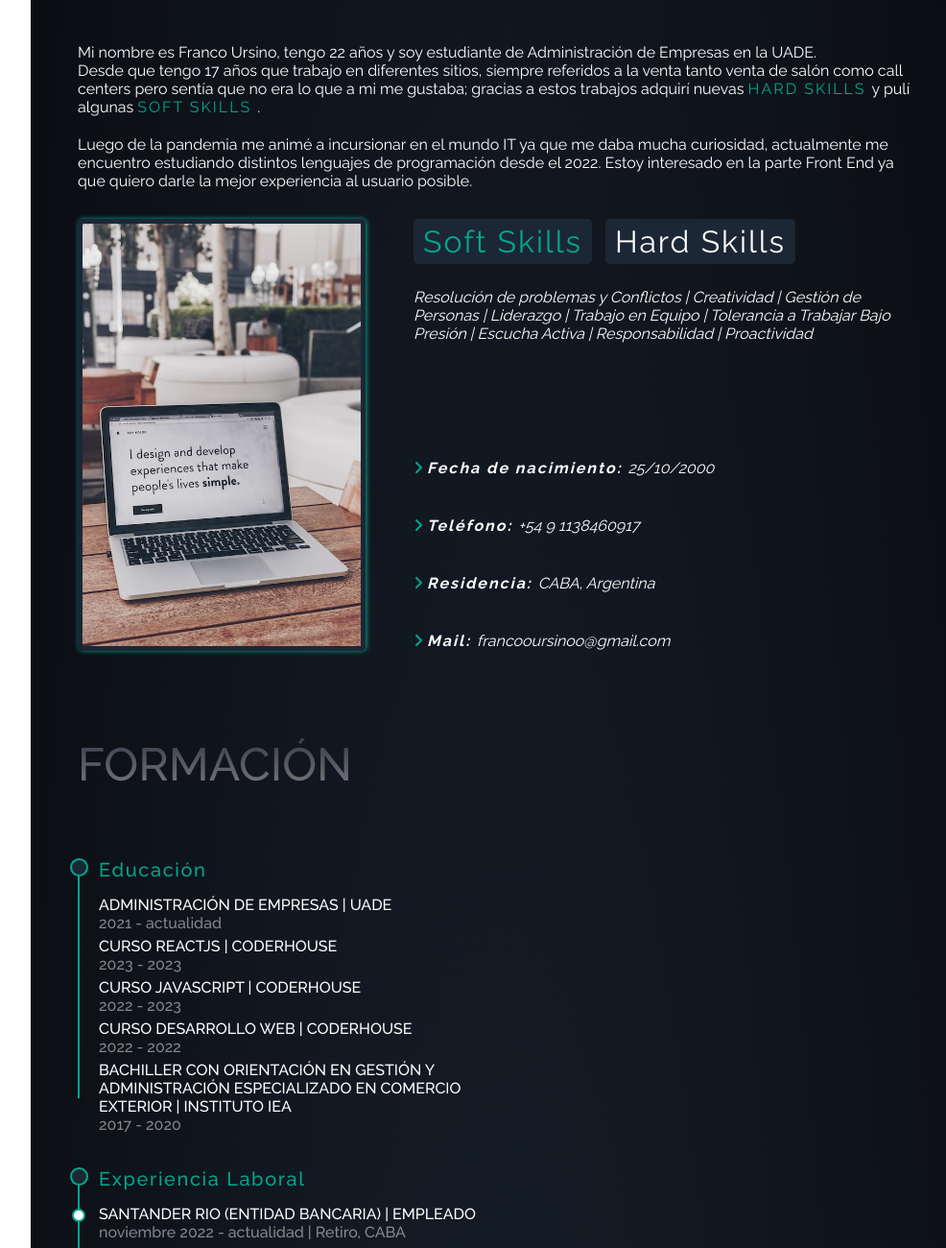
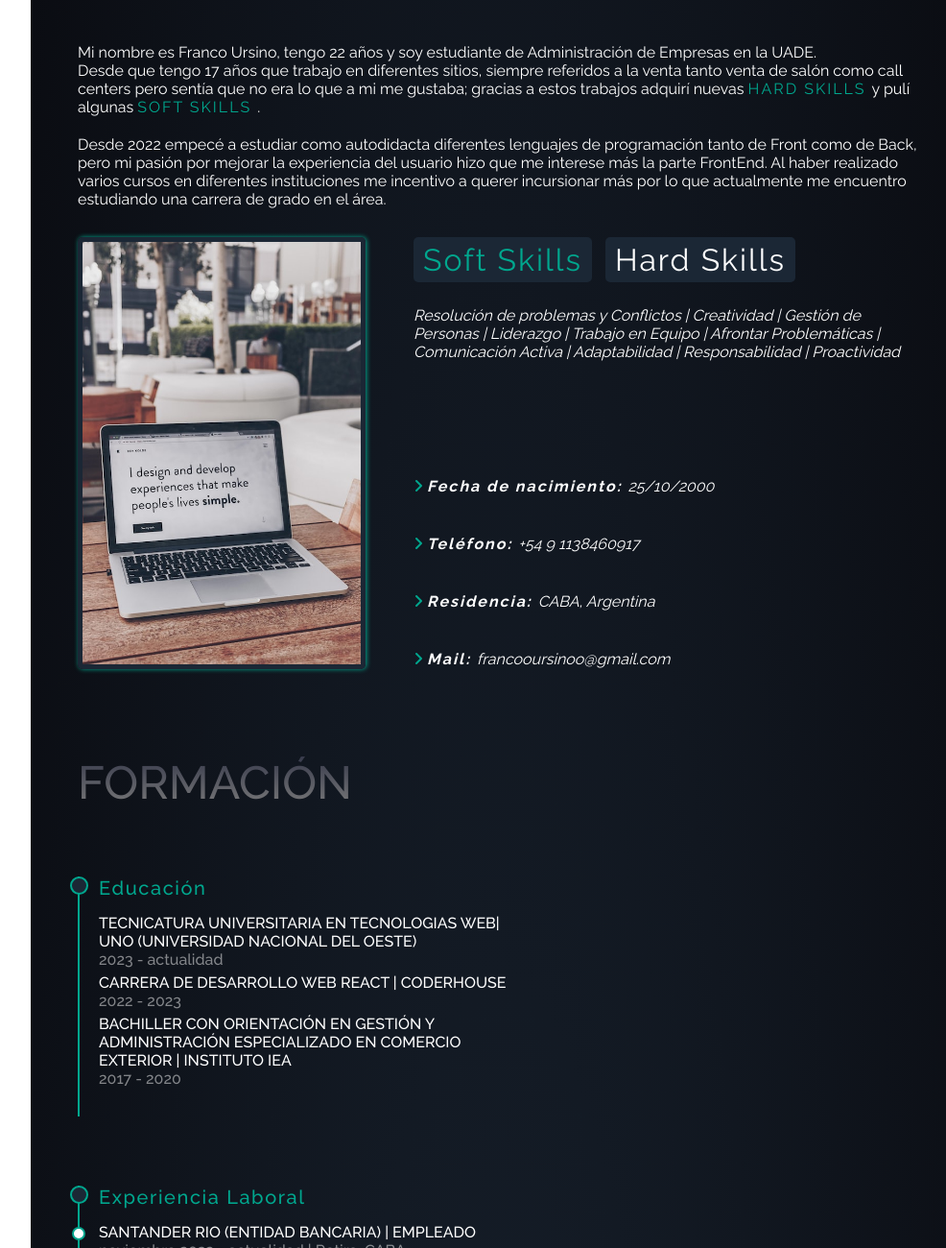
Before and after one commit to FrancoUrsino/Fran_PF, a website: page index.html in a window 1280 px wide. Shown: the part 881-2181 px from the top of the page at 96% size, without its empty margins (268-1254 px from the left). Drawn offline with nearby package versions, Linux system fonts and the light colour scheme.

Commit message:
Update info

```diff
--- a/index.html
+++ b/index.html
@@ -82,9 +82,7 @@
           de Empresas en la UADE.<br> Desde que tengo 17 años que trabajo en diferentes sitios, siempre referidos a la
           venta tanto venta de salón como call centers pero sentía que no era lo que a mi me gustaba; gracias a estos trabajos
           adquirí nuevas <span> hard skills </span> y pulí algunas <span> soft skills </span>.</p>
-        <p class="about__container--text">Luego de la pandemia me animé a incursionar en el mundo IT ya que me daba
-          mucha curiosidad, actualmente me encuentro estudiando distintos lenguajes de programación desde el 2022. Estoy
-          interesado en la parte Front End ya que quiero darle la mejor experiencia al usuario posible.
+        <p class="about__container--text">Desde 2022 empecé a estudiar como autodidacta diferentes lenguajes de programación tanto de Front como de Back, pero mi pasión por mejorar la experiencia del usuario hizo que me interese más la parte FrontEnd. Al haber realizado varios cursos en diferentes instituciones me incentivo a querer incursionar más por lo que actualmente me encuentro estudiando una carrera de grado en el área.
         </p>
         <div class="about__container--container">
           <img src="img/about.jpg" alt="Frase en computadora" class="about__container--container--img">
@@ -126,24 +124,14 @@
           <div class="formation__container--container--container left">
             <h3 class="formation__container--container--container--title">Educación</h3>
             <div class="formation__container--container--container--container">
-              <h4 class="formation__container--container--container--container--title">Administración de empresas | UADE
+              <h4 class="formation__container--container--container--container--title">Tecnicatura universitaria en tecnologias web| UNO (Universidad Nacional del Oeste)
               </h4>
-              <p class="formation__container--container--container--container--time">2021 - actualidad</p>
+              <p class="formation__container--container--container--container--time">2023 - actualidad</p>
             </div>
             <div class="formation__container--container--container--container">
-              <h4 class="formation__container--container--container--container--title">Curso ReactJs | Coderhouse
-              </h4>
-              <p class="formation__container--container--container--container--time">2023 - 2023</p>
-            </div>
-            <div class="formation__container--container--container--container">
-              <h4 class="formation__container--container--container--container--title">Curso JavaScript | Coderhouse
+              <h4 class="formation__container--container--container--container--title">Carrera de desarrollo web React | Coderhouse
               </h4>
               <p class="formation__container--container--container--container--time">2022 - 2023</p>
-            </div>
-            <div class="formation__container--container--container--container">
-              <h4 class="formation__container--container--container--container--title">Curso Desarrollo Web | Coderhouse
-              </h4>
-              <p class="formation__container--container--container--container--time">2022 - 2022</p>
             </div>
             <div class="formation__container--container--container--container">
               <h4 class="formation__container--container--container--container--title">Bachiller con orientación en
--- a/js/skills.js
+++ b/js/skills.js
@@ -9,7 +9,7 @@ const showContainer = () => {
   `
   <button class="about__container--container--container--container--container--btn active" id="softButton">soft Skills</button>
   <button class="about__container--container--container--container--container--btn" id="hardButton">Hard Skills</button>
-  <p class="about__container--container--container--container--container--text" id="softText">Resolución de problemas y Conflictos | Creatividad | Gestión de Personas | Liderazgo | Trabajo en Equipo | Tolerancia a Trabajar Bajo Presión | Escucha Activa | Responsabilidad | Proactividad</p>
+  <p class="about__container--container--container--container--container--text" id="softText">Resolución de problemas y Conflictos | Creatividad | Gestión de Personas | Liderazgo | Trabajo en Equipo | Afrontar Problemáticas | Comunicación Activa | Adaptabilidad | Responsabilidad | Proactividad</p>
   <p class="about__container--container--container--container--container--text" id="hardText" style="display: none"> <ion-icon name="logo-html5"></ion-icon> <ion-icon name="logo-css3"></ion-icon> <i class="fa-brands fa-bootstrap"></i> <ion-icon name="logo-sass"></ion-icon> <ion-icon name="git-branch-outline"></ion-icon> <ion-icon name="logo-javascript"></ion-icon> <ion-icon name="logo-react"></ion-icon> <ion-icon name="logo-nodejs"></ion-icon> <ion-icon name="logo-npm"></ion-icon> <ion-icon name="logo-python"></ion-icon> <ion-icon name="logo-figma"></ion-icon> <ion-icon name="logo-firebase"></ion-icon></p>
   `
   container.append(containerContent);
```
